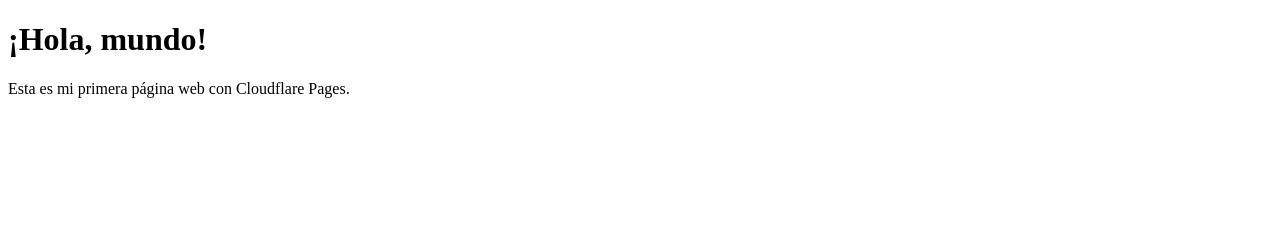
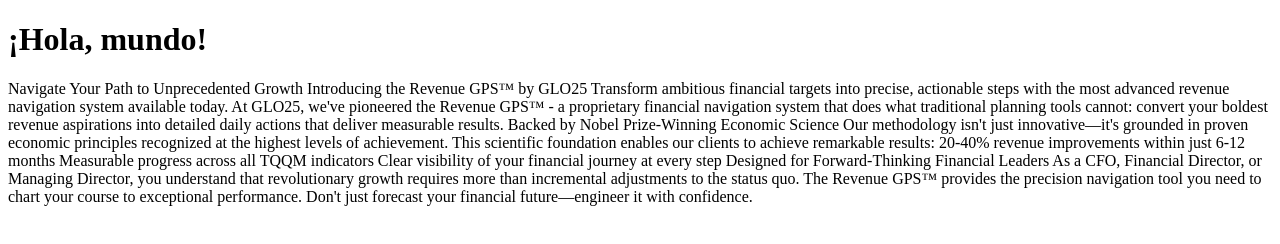
Before and after one commit to Ginosmit/GLO25, a plain HTML site: page index.html in a window 1280 px wide. Drawn offline with Linux system fonts and the light colour scheme.

Commit message:
Update index.html

```diff
--- a/index.html
+++ b/index.html
@@ -5,6 +5,19 @@
 </head>
 <body>
     <h1>¡Hola, mundo!</h1>
-    <p>Esta es mi primera página web con Cloudflare Pages.</p>
+    <p>Navigate Your Path to Unprecedented Growth
+Introducing the Revenue GPS™ by GLO25
+Transform ambitious financial targets into precise, actionable steps with the most advanced revenue navigation system available today.
+At GLO25, we've pioneered the Revenue GPS™ - a proprietary financial navigation system that does what traditional planning tools cannot: convert your boldest revenue aspirations into detailed daily actions that deliver measurable results.
+Backed by Nobel Prize-Winning Economic Science
+Our methodology isn't just innovative—it's grounded in proven economic principles recognized at the highest levels of achievement. This scientific foundation enables our clients to achieve remarkable results:
+
+20-40% revenue improvements within just 6-12 months
+Measurable progress across all TQQM indicators
+Clear visibility of your financial journey at every step
+
+Designed for Forward-Thinking Financial Leaders
+As a CFO, Financial Director, or Managing Director, you understand that revolutionary growth requires more than incremental adjustments to the status quo. The Revenue GPS™ provides the precision navigation tool you need to chart your course to exceptional performance.
+Don't just forecast your financial future—engineer it with confidence. </p>
 </body>
 </html>
```
